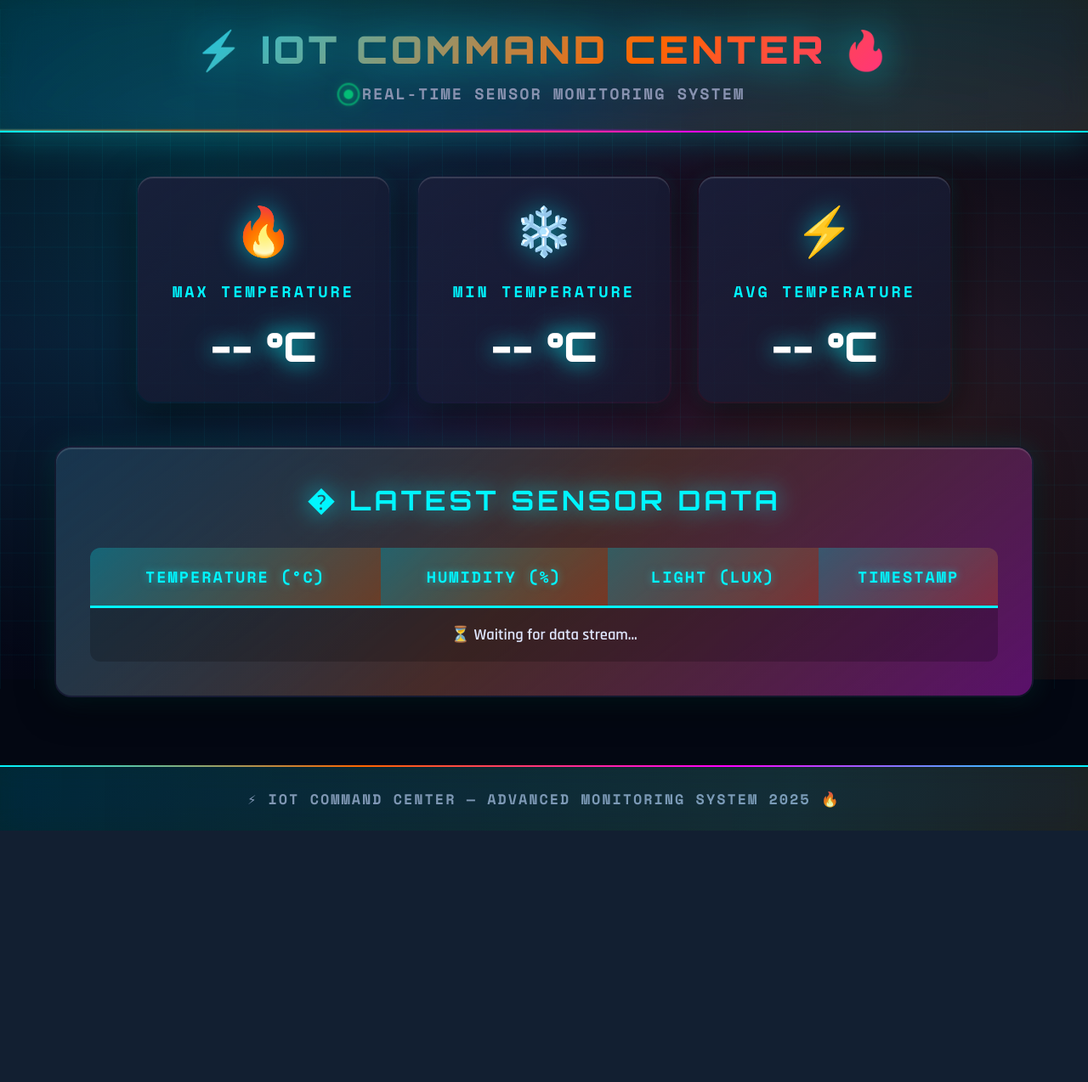
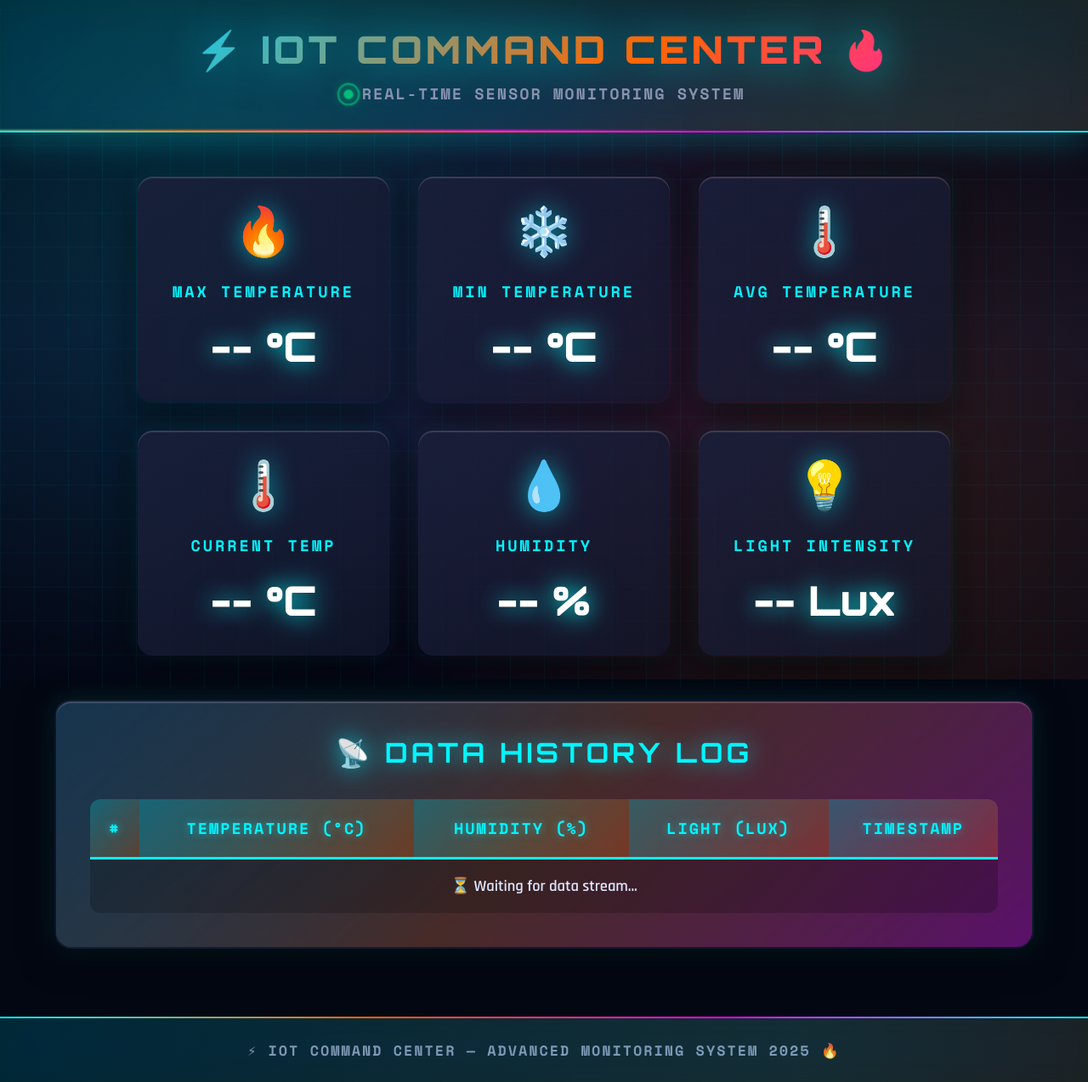
Before and after one commit to cubadakanda/UTS_IOT, a Flask app: page / in a window 1280 px wide. Shown: the whole page at 85% size. Before the commit the page ends 978 px from the top, so only its background shows below. Run offline with Flask 3, Linux system fonts and the light colour scheme; data that the repository does not hold is empty.

Commit message:
Add complete sensor display: current temp/humidity/lux + stats cards

```diff
--- a/templates/index.html
+++ b/templates/index.html
@@ -196,9 +196,18 @@
             justify-content: center;
             flex-wrap: wrap;
             gap: 30px;
-            margin: 50px auto;
+            margin: 50px auto 30px;
             max-width: 1200px;
             padding: 0 20px;
+        }
+
+        .cards:first-of-type {
+            margin-top: 50px;
+        }
+
+        .cards:nth-of-type(2) {
+            margin-top: 20px;
+            margin-bottom: 50px;
         }
 
         .card {
@@ -544,6 +553,7 @@
     </header>
 
     <main>
+        <!-- Temperature Stats -->
         <section class="cards">
             <div class="card">
                 <div class="icon">🔥</div>
@@ -556,17 +566,37 @@
                 <p id="suhumin">-- °C</p>
             </div>
             <div class="card">
-                <div class="icon">⚡</div>
+                <div class="icon">🌡️</div>
                 <h3>Avg Temperature</h3>
                 <p id="suhurata">-- °C</p>
             </div>
         </section>
 
+        <!-- Current Sensor Readings -->
+        <section class="cards">
+            <div class="card">
+                <div class="icon">🌡️</div>
+                <h3>Current Temp</h3>
+                <p id="suhucurrent">-- °C</p>
+            </div>
+            <div class="card">
+                <div class="icon">💧</div>
+                <h3>Humidity</h3>
+                <p id="humiditycurrent">-- %</p>
+            </div>
+            <div class="card">
+                <div class="icon">💡</div>
+                <h3>Light Intensity</h3>
+                <p id="luxcurrent">-- Lux</p>
+            </div>
+        </section>
+
         <section class="latest">
-            <h2>� LATEST SENSOR DATA</h2>
+            <h2>📡 DATA HISTORY LOG</h2>
             <table>
                 <thead>
                     <tr>
+                        <th>#</th>
                         <th>TEMPERATURE (°C)</th>
                         <th>HUMIDITY (%)</th>
                         <th>LIGHT (LUX)</th>
@@ -574,7 +604,7 @@
                     </tr>
                 </thead>
                 <tbody id="latest-row">
-                    <tr><td colspan="4">⏳ Waiting for data stream...</td></tr>
+                    <tr><td colspan="5">⏳ Waiting for data stream...</td></tr>
                 </tbody>
             </table>
         </section>
@@ -592,17 +622,23 @@
 
                 if (data.error) throw new Error(data.error);
 
-                // Update kartu
+                // Update Temperature Stats Cards
                 updateCard("suhumax", data.suhumax.toFixed(2) + " °C");
                 updateCard("suhumin", data.suhumin.toFixed(2) + " °C");
                 updateCard("suhurata", data.suhurata.toFixed(2) + " °C");
 
-                // Update tabel
+                // Update Current Sensor Readings
                 const latest = data.data_terbaru;
                 if (latest && latest.suhu !== undefined) {
+                    updateCard("suhucurrent", latest.suhu.toFixed(2) + " °C");
+                    updateCard("humiditycurrent", latest.humidity.toFixed(2) + " %");
+                    updateCard("luxcurrent", latest.lux.toFixed(2) + " Lux");
+
+                    // Update data history table (show latest entry)
                     const tbody = document.getElementById("latest-row");
                     tbody.innerHTML = `
                         <tr class="updated">
+                            <td>1</td>
                             <td>${latest.suhu.toFixed(2)}</td>
                             <td>${latest.humidity.toFixed(2)}</td>
                             <td>${latest.lux.toFixed(2)}</td>
@@ -617,9 +653,11 @@
 
         function updateCard(id, value) {
             const el = document.getElementById(id);
-            el.textContent = value;
-            el.classList.add("updated");
-            setTimeout(() => el.classList.remove("updated"), 1000);
+            if (el) {
+                el.textContent = value;
+                el.classList.add("updated");
+                setTimeout(() => el.classList.remove("updated"), 1000);
+            }
         }
 
         // Refresh otomatis setiap 5 detik
```
